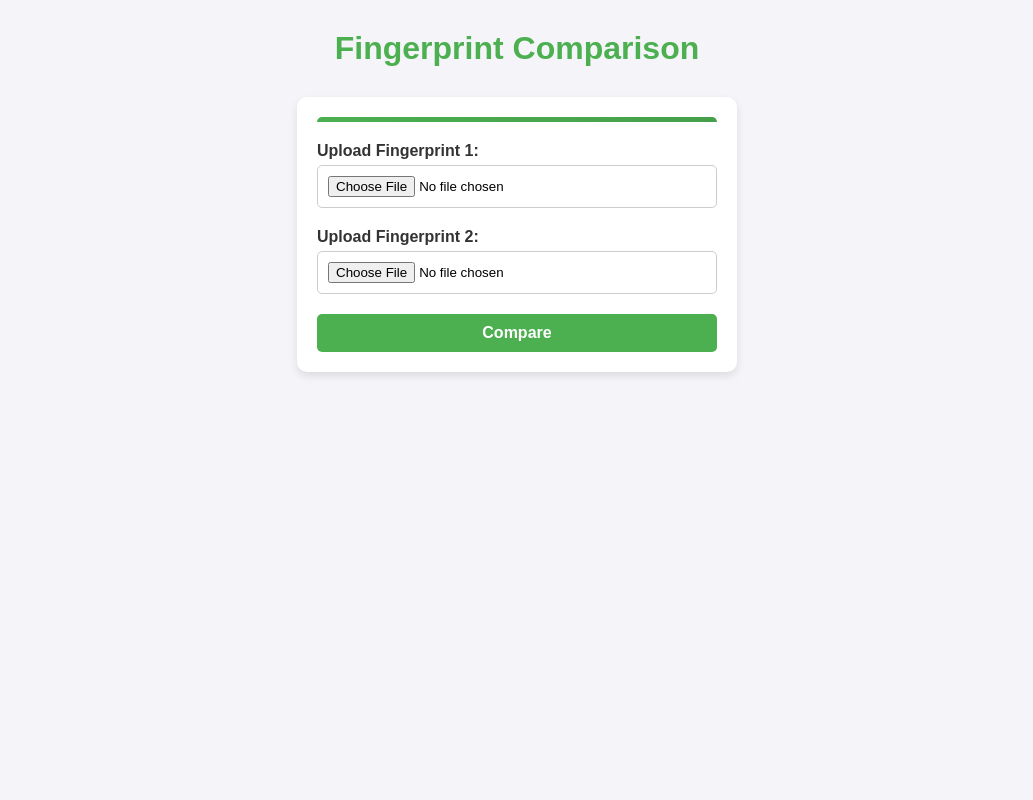
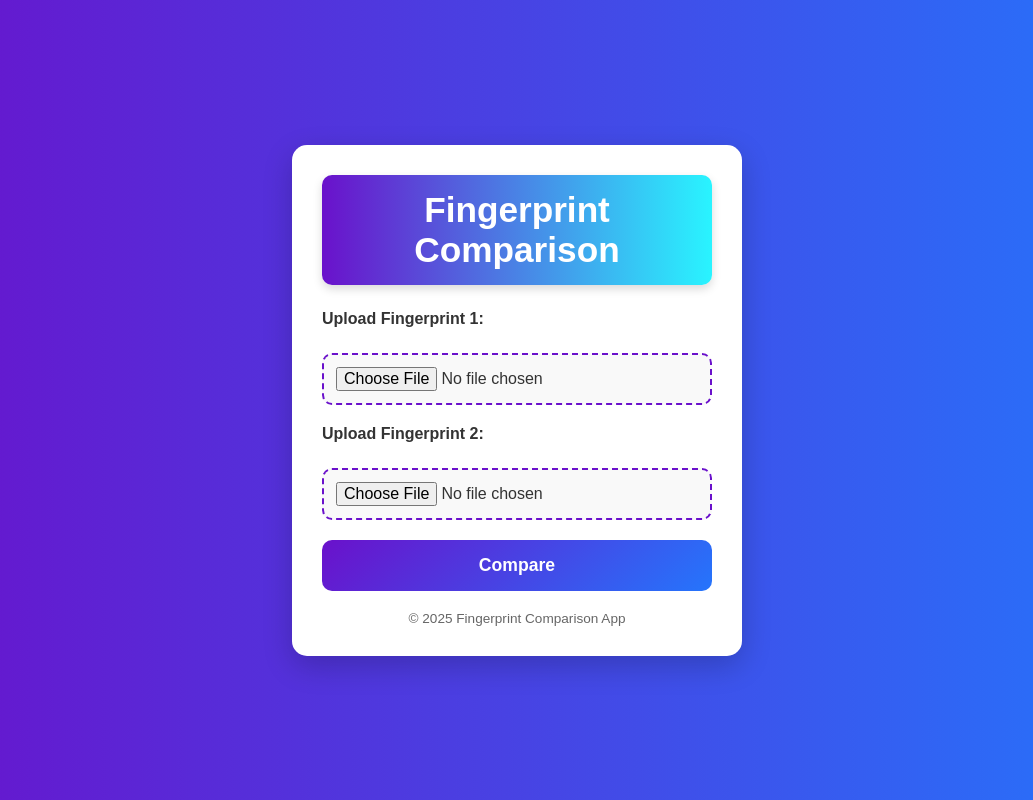
Before and after one commit to Akhilehsh2004/render-demo, a Flask app: page / in a window 1280 px wide. Shown: the whole page, without its empty margins (123-1156 px from the left). Run offline with Flask 3, Linux system fonts and the light colour scheme.

Commit message:
initial commit

```diff
--- a/templates/upload.html
+++ b/templates/upload.html
@@ -5,92 +5,170 @@
     <meta name="viewport" content="width=device-width, initial-scale=1.0">
     <title>Fingerprint Comparison</title>
     <style>
-        body {
-            font-family: Arial, sans-serif;
-            background-color: #f4f4f9;
+        /* Reset */
+        * {
             margin: 0;
             padding: 0;
+            box-sizing: border-box;
         }
 
-        h1 {
-            text-align: center;
-            margin: 30px 0;
-            color: #4CAF50;
-            font-size: 2rem;
+        body {
+            font-family: 'Arial', sans-serif;
+            background: linear-gradient(to right, #6a11cb, #2575fc);
+            color: #fff;
+            display: flex;
+            justify-content: center;
+            align-items: center;
+            min-height: 100vh;
+            padding: 20px;
+            overflow-x: hidden;
         }
 
-        form {
-            max-width: 400px;
-            margin: 0 auto;
-            background: #ffffff;
-            padding: 20px;
+        .container {
+            width: 100%;
+            max-width: 450px;
+            background: #fff;
+            color: #333;
+            padding: 30px;
+            border-radius: 15px;
+            box-shadow: 0 10px 30px rgba(0, 0, 0, 0.2);
+            animation: fadeIn 1s ease-in-out;
+        }
+
+        .container h1 {
+            font-size: 2.2rem;
+            margin-bottom: 25px;
+            text-align: center;
+            color: #fff;
+            background: linear-gradient(to right, #6a11cb,rgb(41, 244, 255));
+            padding: 15px;
             border-radius: 10px;
-            box-shadow: 0px 4px 8px rgba(0, 0, 0, 0.1);
+            box-shadow: 0 4px 10px rgba(0, 0, 0, 0.15);
+        }
+
+        .container form {
+            display: flex;
+            flex-direction: column;
+            gap: 20px;
         }
 
         label {
-            display: block;
             font-weight: bold;
-            color: #333;
+            font-size: 1rem;
             margin-bottom: 5px;
         }
 
         input[type="file"] {
-            display: block;
             width: 100%;
-            padding: 10px;
-            margin-bottom: 20px;
-            border: 1px solid #ccc;
-            border-radius: 5px;
-            box-sizing: border-box;
+            padding: 12px;
+            border: 2px dashed #6a11cb;
+            border-radius: 10px;
+            background: #f9f9f9;
+            color: #333;
+            cursor: pointer;
+            font-size: 1rem;
+            transition: background 0.3s ease, border-color 0.3s ease;
+        }
+
+        input[type="file"]:hover {
+            background: #e3e3e3;
+            border-color: #2575fc;
         }
 
         button {
             width: 100%;
-            background-color: #4CAF50;
-            color: white;
-            font-size: 16px;
+            background: linear-gradient(135deg, #6a11cb, #2575fc);
+            color: #fff;
+            font-size: 1.1rem;
             font-weight: bold;
             border: none;
-            border-radius: 5px;
-            padding: 10px 0;
+            border-radius: 10px;
+            padding: 15px 0;
             cursor: pointer;
-            transition: background-color 0.3s;
+            transition: transform 0.2s ease, box-shadow 0.2s ease;
         }
 
         button:hover {
-            background-color: #45a049;
+            transform: translateY(-3px);
+            box-shadow: 0 8px 20px rgba(0, 0, 0, 0.2);
         }
 
-        form::before {
-            content: '';
-            display: block;
-            height: 5px;
-            width: 100%;
-            background: linear-gradient(90deg, #4CAF50, #45a049);
-            border-radius: 10px 10px 0 0;
-            margin-bottom: 20px;
+        button:active {
+            transform: translateY(0);
+            box-shadow: 0 4px 15px rgba(0, 0, 0, 0.2);
+        }
+
+        .footer {
+            text-align: center;
+            margin-top: 20px;
+            font-size: 0.85rem;
+            color: #666;
+        }
+
+        .footer a {
+            color: #6a11cb;
+            text-decoration: none;
+            font-weight: bold;
+            transition: color 0.3s ease;
+        }
+
+        .footer a:hover {
+            color: #2575fc;
+        }
+
+        /* Responsive Design */
+        @media (max-width: 768px) {
+            .container {
+                padding: 25px;
+            }
+
+            .container h1 {
+                font-size: 1.8rem;
+            }
         }
 
         @media (max-width: 480px) {
-            form {
-                padding: 15px;
+            .container {
+                padding: 20px;
+            }
+
+            .container h1 {
+                font-size: 1.5rem;
             }
 
             button {
-                font-size: 14px;
+                font-size: 1rem;
+            }
+        }
+
+        /* Animations */
+        @keyframes fadeIn {
+            from {
+                opacity: 0;
+                transform: translateY(-20px);
+            }
+            to {
+                opacity: 1;
+                transform: translateY(0);
             }
         }
     </style>
 </head>
 <body>
+    <div class="container">
         <h1>Fingerprint Comparison</h1>
         <form action="/compare" method="post" enctype="multipart/form-data">
             <label for="image1">Upload Fingerprint 1:</label>
-        <input type="file" name="image1" required>
+            <input type="file" name="image1" id="image1" required>
+
             <label for="image2">Upload Fingerprint 2:</label>
-        <input type="file" name="image2" required>
+            <input type="file" name="image2" id="image2" required>
+
             <button type="submit">Compare</button>
         </form>
+        <div class="footer">
+            <p>&copy; 2025 Fingerprint Comparison App</p>
+        </div>
+    </div>
 </body>
 </html>
```
Also changed, not shown: templates/result.html (+155 -32 lines), uploads/f2.jpeg (added). Lines whose indentation alone changed are shown as unchanged.
